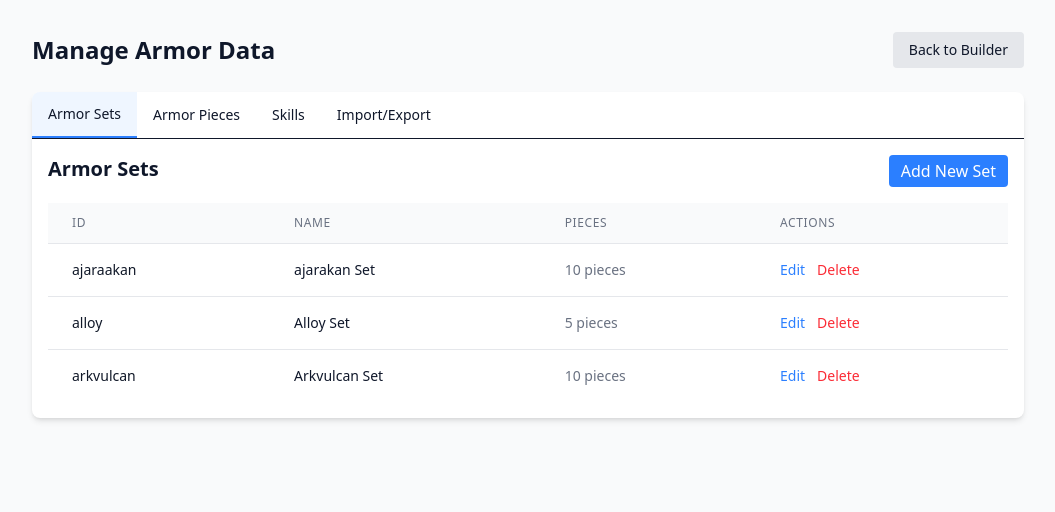
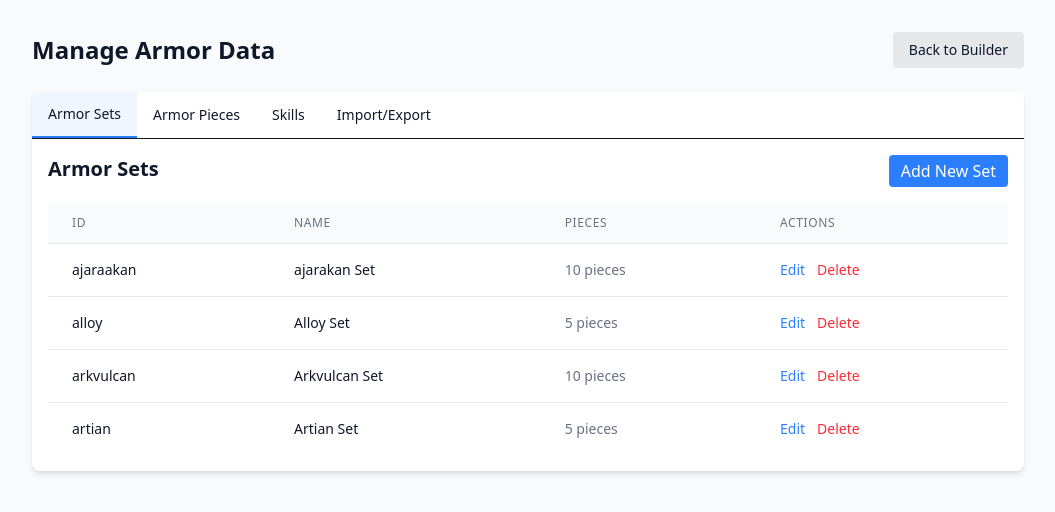
Before and after one commit to deckOfManyStrings/armor-set-builder, a Next.js app: page /manage-data in a window 1280 px wide. Shown: the top 512 px of the page, without its empty margins (112-1167 px from the left). Built offline with nearby package versions, Linux system fonts and the light colour scheme.

Commit message:
adding another armor set

```diff
--- a/app/data/armor.js
+++ b/app/data/armor.js
@@ -503,6 +503,115 @@ export const armorSets = [
     setSkills: [{ id: "arkvelds_hunger" }],
     groupSkills: [{ id: "alluring_pelt" }, { id: "fortifying_pelt" }],
   },
+  {
+    id: "artian",
+    name: "Artian Set",
+    tier: "High Rank",
+    pieces: [
+      {
+        id: "artian_helm_alpha",
+        name: "Artian Helm Alpha",
+        type: "head",
+        rarity: 6,
+        defense: 44,
+        slots: [2, 1],
+        resistances: {
+          fire: 1,
+          water: -2,
+          thunder: -2,
+          ice: 2,
+          dragon: 3,
+        },
+        skills: [
+          { id: "flayer", level: 1 },
+          { id: "earplugs", level: 1 },
+        ],
+        setGroupSkills: [{ id: "guardians_protection" }],
+      },
+      {
+        id: "artian_mail_alpha",
+        name: "Artian Mail Alpha",
+        type: "chest",
+        rarity: 6,
+        defense: 44,
+        slots: [2, 1, 1],
+        resistances: {
+          fire: 1,
+          water: -2,
+          thunder: -2,
+          ice: 2,
+          dragon: 3,
+        },
+        skills: [
+          { id: "flayer", level: 1 },
+          { id: "adaptablilty", level: 1 },
+        ],
+        setGroupSkills: [{ id: "guardians_protection" }],
+      },
+      {
+        id: "artian_vambraces_alpha",
+        name: "Artian Vambraces Alpha",
+        type: "arms",
+        rarity: 6,
+        defense: 44,
+        slots: [2],
+        resistances: {
+          fire: 1,
+          water: -2,
+          thunder: -2,
+          ice: 2,
+          dragon: 3,
+        },
+        skills: [
+          { id: "blight_resistance", level: 2 },
+          { id: "flayer", level: 1 },
+        ],
+        setGroupSkills: [{ id: "guardians_protection" }],
+      },
+      {
+        id: "artian_coil_alpha",
+        name: "Artian Coil Alpha",
+        type: "waist",
+        rarity: 6,
+        defense: 44,
+        slots: [2],
+        resistances: {
+          fire: 1,
+          water: -2,
+          thunder: -2,
+          ice: 2,
+          dragon: 3,
+        },
+        skills: [
+          { id: "windproof", level: 2 },
+          { id: "flayer", level: 1 },
+        ],
+        setGroupSkills: [{ id: "guardians_protection" }],
+      },
+      {
+        id: "artian_greaves_alpha",
+        name: "Artian Greaves Alpha",
+        type: "legs",
+        rarity: 6,
+        defense: 44,
+        slots: [1],
+        resistances: {
+          fire: 1,
+          water: -2,
+          thunder: -2,
+          ice: 2,
+          dragon: 3,
+        },
+        skills: [
+          { id: "tremor_resistance", level: 2 },
+          { id: "flayer", level: 1 },
+        ],
+        setGroupSkills: [{ id: "guardians_protection" }],
+      },
+    ],
+    setSkills: [{}],
+    groupSkills: [{ id: "guardians_protection" }],
+  },
 ];
 
 // Create a flattened array of all armor pieces for easier processing
```
